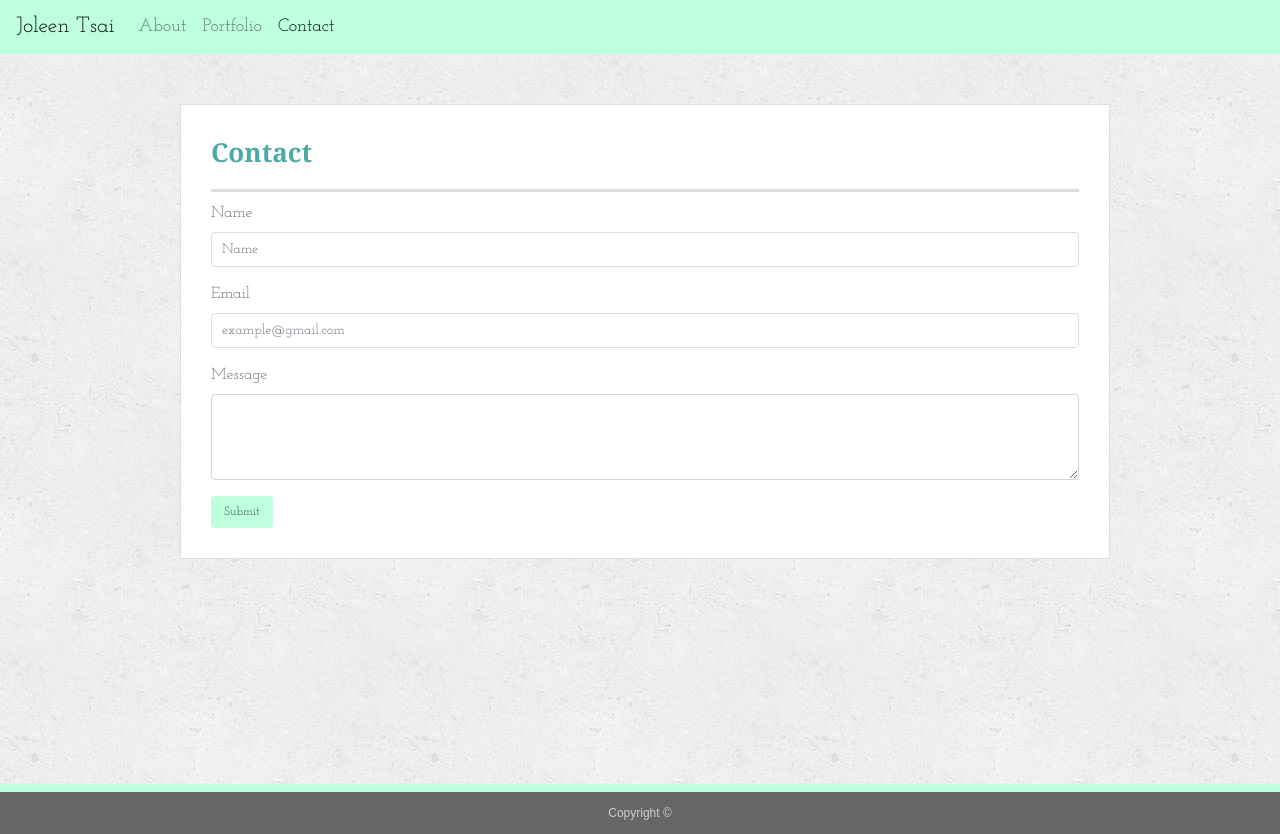
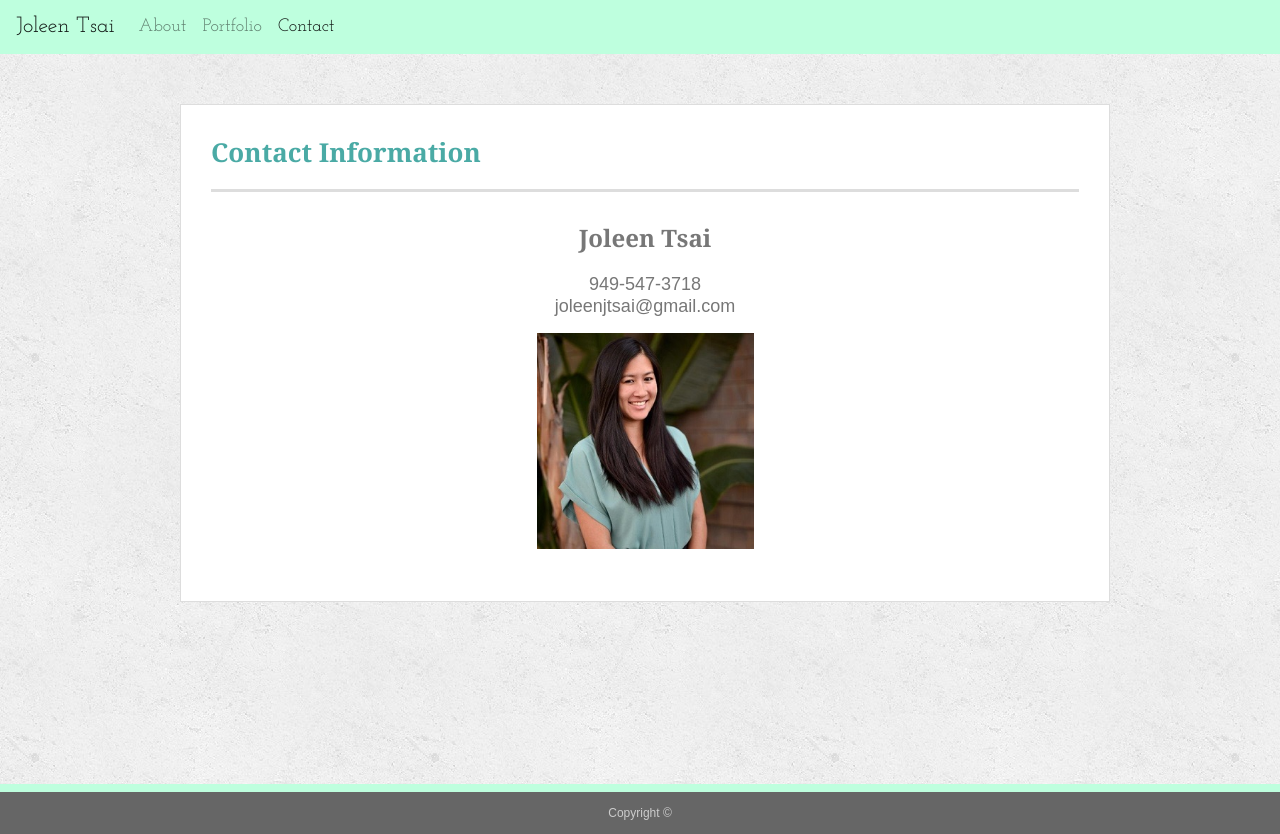
Before and after one commit to JoleenTsai/Bootstrap-Portfolio, a plain HTML site: page contact.html in a window 1280 px wide. Drawn offline with nearby package versions, Linux system fonts and the light colour scheme.

Commit message:
job ready

```diff
--- a/contact.html
+++ b/contact.html
@@ -19,8 +19,8 @@
 
     <nav class="navbar sticky-top navbar-expand-lg navbar-light myHeader" style="background-color: #beffde;">
         <a class="navbar-brand namebox" href="#">Joleen Tsai</a>
-                <button class="navbar-toggler" type="button" data-toggle="collapse" data-target="#navbarNavAltMarkup" aria-controls="navbarNavAltMarkup"
-                    aria-expanded="false" aria-label="Toggle navigation">
+        <button class="navbar-toggler" type="button" data-toggle="collapse" data-target="#navbarNavAltMarkup"
+            aria-controls="navbarNavAltMarkup" aria-expanded="false" aria-label="Toggle navigation">
             <span class="navbar-toggler-icon"></span>
         </button>
         <div class="collapse navbar-collapse" id="navbarNavAltMarkup">
@@ -35,8 +35,16 @@
     </nav>
     <div id="main-container" class="container">
         <section class="main-section">
-            <h1>Contact</h1>
-            <form>
+            <h1>Contact Information</h1>
+            <div class="row contactInfo">
+                <h4>Joleen Tsai</h4>
+                <p>949-547-3718<br>
+                    joleenjtsai@gmail.com<br></p>
+                    <img src="images/Headshot.JPG" class="contactImg" alt="Joleen Tsai">
+            </div>
+
+
+            <!-- <form>
                 <div class="form-group contactLabel">
                     <label for="text">Name</label>
                     <input type="text" class="form-control" placeholder="Name">
@@ -51,7 +59,7 @@
                       </div>
                 <button type="submit" class="btn buttonPortfolio">Submit</button>
             </form>
-        </section>
+        </section> -->
 
     </div>
 
--- a/style.css
+++ b/style.css
@@ -77,6 +77,9 @@ body {
     line-height: 22px;
     border-bottom: 2px solid #eee;
   }
+  .portfolioH2 {
+    padding-top: 25px;
+  }
   /* footer */
 
   footer {
@@ -109,13 +112,10 @@ body {
   }
 
   /* portfolio page */
- .carousel-item {
-    height: 300px;
-  }
 
   .projectCaptions {
       background-color: #beffde;
-      color: darkgray;
+      color: #474646;
       opacity: .7;
       display: block;
       text-align: center;
@@ -176,6 +176,26 @@ body {
 
   /* contact page */
 
+  .contactInfo {
+    display: inline;
+    text-align: center;
+  }
+
+  .contactImg {
+    display: block;
+    margin-left: auto;
+    margin-right: auto;
+    width: 25%;
+  }
+
+  h4 {
+    font-family: Georgia, Times, "Times New Roman", serif;
+    margin-bottom: 10px;
+    padding-bottom: 10px;
+    font-weight: 700;
+    /* color: #4aaaa5; */
+  }
+
   #contact-form ul {
     margin-bottom: 10px;
   }
```
Also changed, not shown: portfolio.html (+37 -18 lines), images/Arial Beach.jpg, images/Ice-Cream.jpg, images/Shell.jpg (deleted), images/Van Horizontal.jpg, images/Victoria Beach.jpg, images/ice-cream.png (deleted), images/pastel_beach.png (added). Lines whose indentation alone changed are shown as unchanged.
